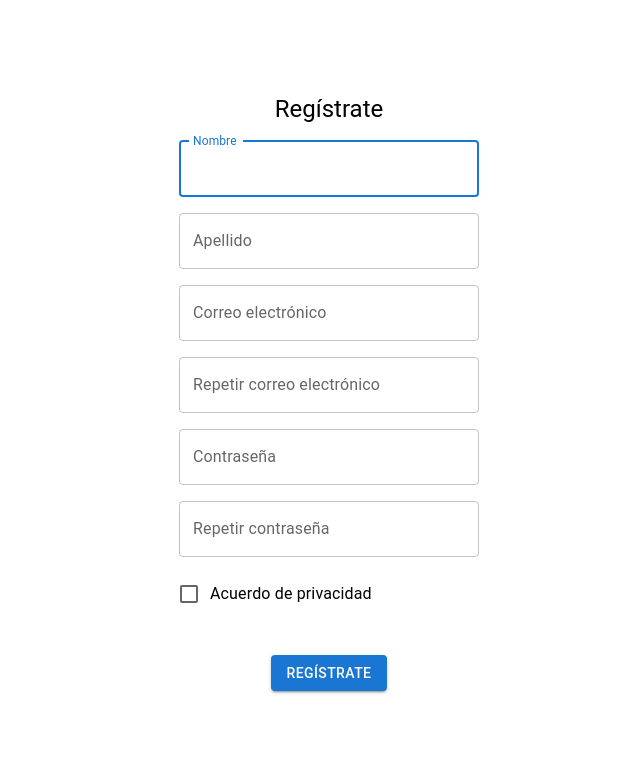
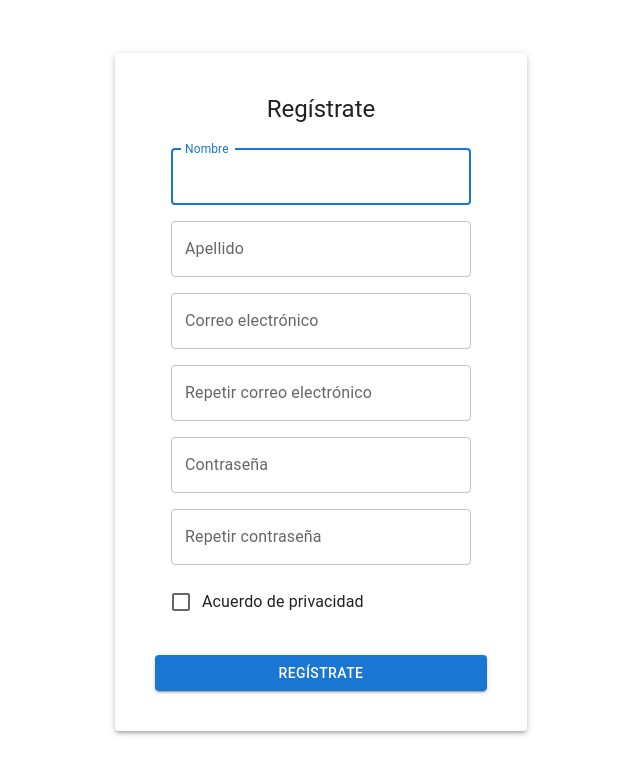
Before and after one commit to leanoviedo/project_final_vitejs, a React (Vite) app: page /FormRegistration in a window 1280 px wide. Shown: the top 774 px of the page, without its empty margins (311-951 px from the left). Built offline with nearby package versions, Linux system fonts and the light colour scheme.

Commit message:
improve style into FormRegistration component

```diff
--- a/src/components/FormRegistration.tsx
+++ b/src/components/FormRegistration.tsx
@@ -4,7 +4,7 @@ import TextField from "@mui/material/TextField";
 import FormControlLabel from "@mui/material/FormControlLabel";
 import Checkbox from "@mui/material/Checkbox";
 import Grid from "@mui/material/Grid";
-import { Box, Container } from "@mui/material";
+import { Box, Card, Container } from "@mui/material";
 import { Link } from "react-router-dom";
 
 const FormRegistration = () => {
@@ -18,8 +18,9 @@ const FormRegistration = () => {
         spacing={2}
         sx={{ minHeight: "100vh" }}
       >
+        <Card sx={{ p: 5, boxShadow: 3 }}>
           <Grid item>
-          <Typography variant="h5" align="center">
+            <Typography variant="h5" align="center" sx={{ mb: 3 }}>
               Regístrate
             </Typography>
           </Grid>
@@ -28,7 +29,7 @@ const FormRegistration = () => {
               component="form"
               sx={{
                 width: 300,
-              "& .MuiTextField-root": { marginBottom: "16px" },
+                m: 2,
               }}
             >
               <TextField
@@ -38,6 +39,7 @@ const FormRegistration = () => {
                 name="nombre"
                 autoComplete="nombre"
                 autoFocus
+                sx={{ mb: 2 }}
               />
               <TextField
                 fullWidth
@@ -45,6 +47,7 @@ const FormRegistration = () => {
                 label="Apellido"
                 id="apellido"
                 autoComplete="apellido"
+                sx={{ mb: 2 }}
               />
               <TextField
                 fullWidth
@@ -52,6 +55,7 @@ const FormRegistration = () => {
                 label="Correo electrónico"
                 name="correo electronico"
                 autoComplete="email"
+                sx={{ mb: 2 }}
               />
               <TextField
                 fullWidth
@@ -59,6 +63,7 @@ const FormRegistration = () => {
                 label="Repetir correo electrónico"
                 name="repetir correo electronico"
                 autoComplete="email"
+                sx={{ mb: 2 }}
               />
               <TextField
                 fullWidth
@@ -67,6 +72,7 @@ const FormRegistration = () => {
                 type="password"
                 id="contraseña"
                 autoComplete="current-password"
+                sx={{ mb: 2 }}
               />
               <TextField
                 fullWidth
@@ -75,21 +81,17 @@ const FormRegistration = () => {
                 type="password"
                 id="password2"
                 autoComplete="current-password"
+                sx={{ mb: 2 }}
               />
-
               <FormControlLabel
                 control={<Checkbox value="remember" color="primary" />}
                 label="Acuerdo de privacidad"
+                sx={{ mb: 2 }}
               />
             </Box>
           </Grid>
           <Grid item>
-          <Button
-            type="submit"
-            fullWidth
-            variant="contained"
-            sx={{ mt: 3, mb: 2 }}
-          >
+            <Button type="submit" fullWidth variant="contained">
               <Link
                 to="/FormLogin"
                 style={{ color: "white", textDecoration: "none" }}
@@ -98,6 +100,7 @@ const FormRegistration = () => {
               </Link>
             </Button>
           </Grid>
+        </Card>
       </Grid>
     </Container>
   );
```
Lines whose indentation alone changed are shown as unchanged.
